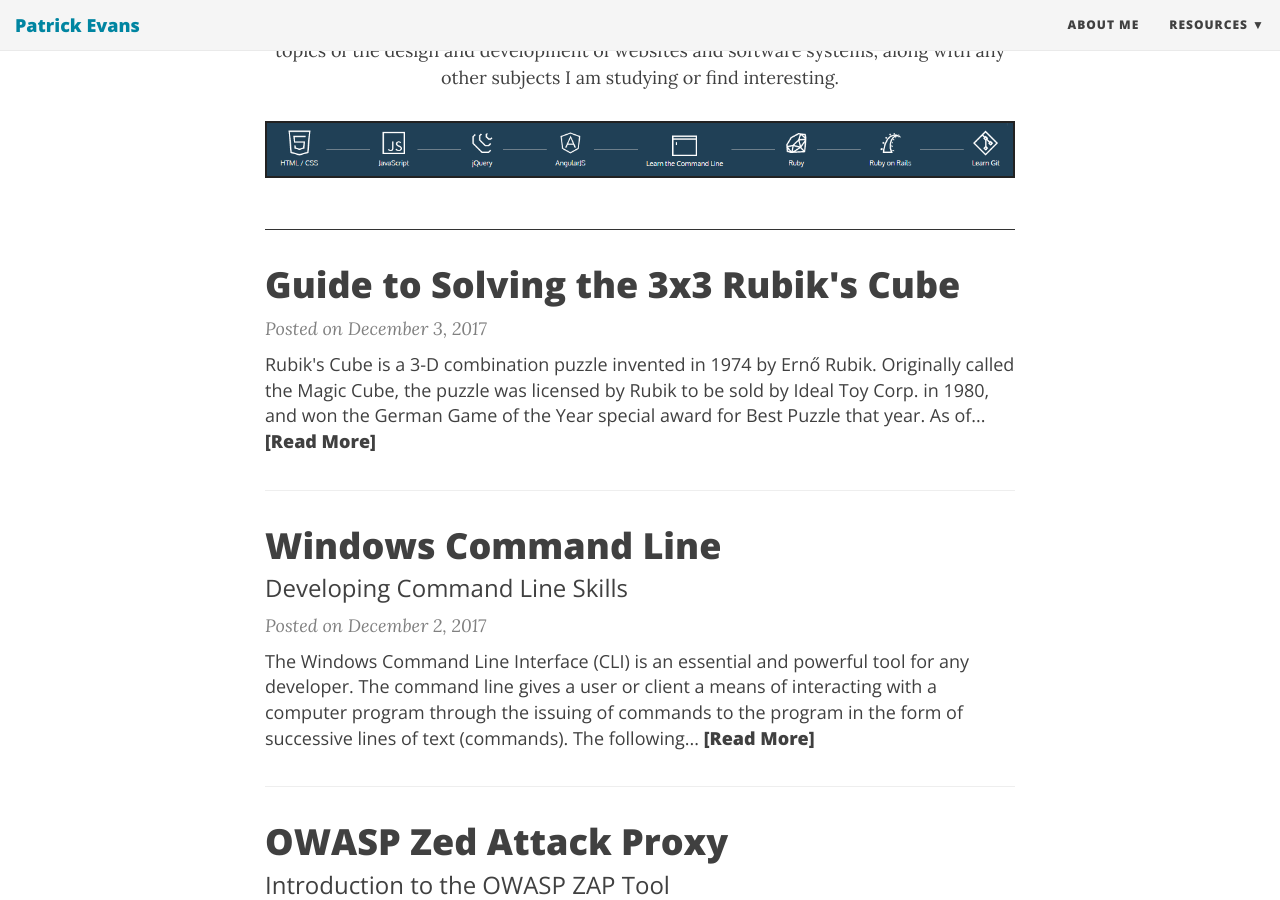
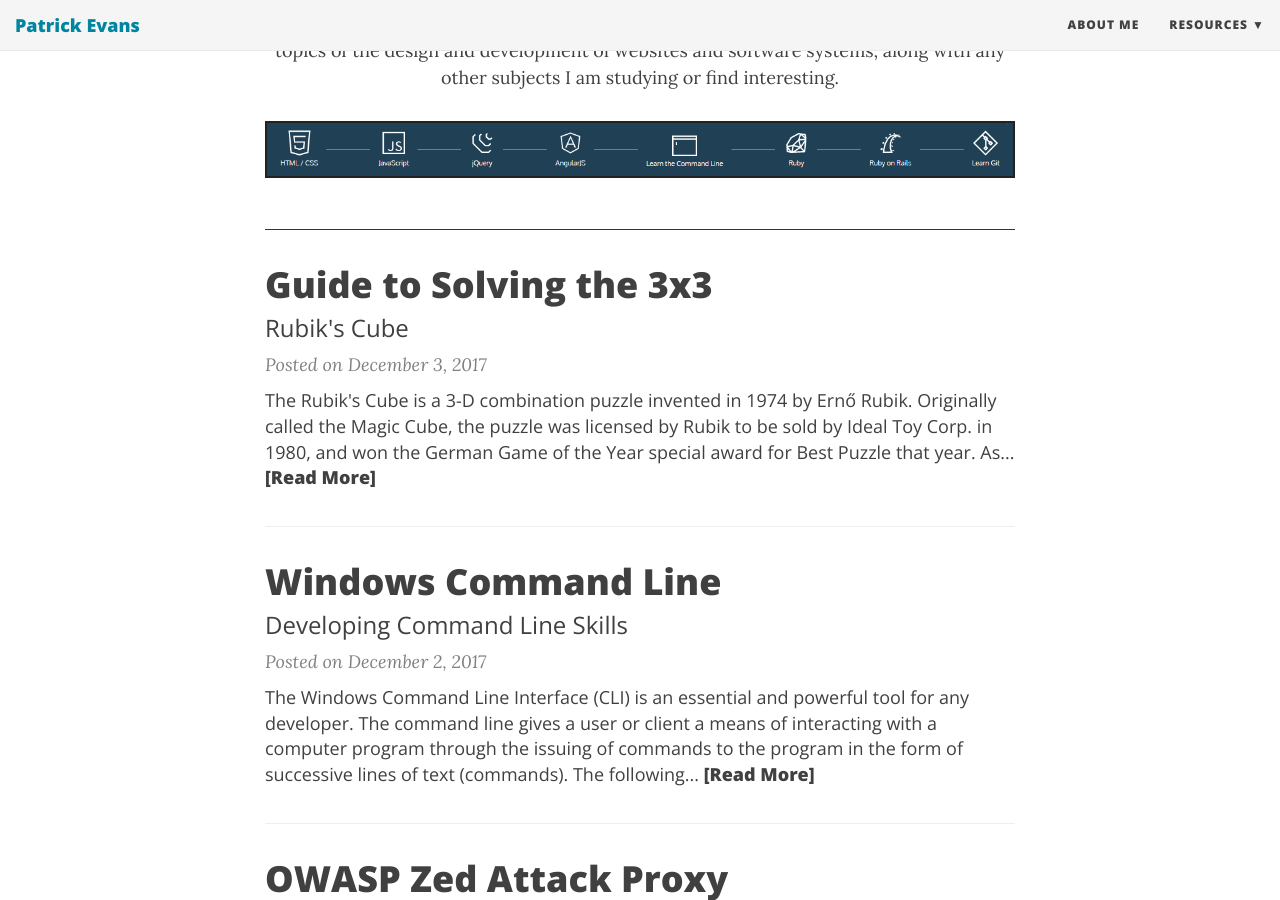
Before and after one commit to patevs/old_blog, a Jekyll site: the page built from index.html, in a window 1280 px wide and 900 px high, scrolled down 908 px. Built offline with Jekyll 4.4.1, drawn with Linux system fonts in a browser that asks for light colours; nearby versions of some CDN libraries; the list of posts is cut into pages by our own code.

Commit message:
formatting_minor rubik _post

```diff
--- a/_posts/2017-12-03-rubix-cube.md
+++ b/_posts/2017-12-03-rubix-cube.md
@@ -1,11 +1,12 @@
 ---
 layout: post
-title: Guide to Solving the 3x3 Rubik's Cube
+title: Guide to Solving the 3x3
+subtitle: Rubik's Cube
 ---
 
 <div style="border-bottom:1px solid black">
 <p>
-Rubik's Cube is a 3-D combination puzzle invented in 1974 by Ernő Rubik. Originally called the Magic Cube, the puzzle was licensed by Rubik to be sold by Ideal Toy Corp. in 1980, and won the German Game of the Year special award for Best Puzzle that year. As of January 2009, 350 million cubes had been sold worldwide making it the world's top-selling puzzle game.
+The Rubik's Cube is a 3-D combination puzzle invented in 1974 by Ernő Rubik. Originally called the Magic Cube, the puzzle was licensed by Rubik to be sold by Ideal Toy Corp. in 1980, and won the German Game of the Year special award for Best Puzzle that year. As of January 2009, 350 million cubes had been sold worldwide making it the world's top-selling puzzle game.
 </p>
 <p style="text-align:center"> More information: <a href="http://simplyadvanced.net/blog/cheat-sheet-for-windows-command-prompt/">here</a></p>
 </div>
@@ -43,7 +44,7 @@ For more help with stage two see animated algorithms: [here](https://ruwix.com/t
 
 ___
 <br>
-## Stage Three : Solve Cube
+## Stage Three : Solve The Cube
 
 | *Cross* | *Edges* | *Corners* | __Solved__ |
 | :---: | :---: | :---: | :---: |
@@ -74,11 +75,11 @@ ___
 | ![corners](https://ruwix.com/pics/solution/15.png) | <img src="/img/rubik_stage_3_corners.png" style="border:1px solid black" /> |
 
 ### Solve:
-1. With all pieces in their right places you just have to orient the corner pieces to finish the puzzle. This proved to be the most complicated step so read the instructions bellow carefully.
-2. Hold the cube in your hand with an unsolved corner in the front-right-top corner, then do the algorithm below twice or four times until that specific piece is oriented correctly: <br>
+* With all pieces in their right places you just have to orient the corner pieces to finish the puzzle. This proved to be the most complicated step so read the instructions bellow carefully.
+1. Hold the cube in your hand with an unsolved corner in the front-right-top corner, then do the algorithm below twice or four times until that specific piece is oriented correctly: <br>
 <img src="/img/rubik_stage_3_final.png" style="border:1px solid black; display:block; margin:auto" /><br>
-3. Turn the top layer only to move another unsolved yellow piece to the front-right-top corner of the cube and do the same __R' D' R D__ algorithm again until this specific piece is ok. Be careful not to move the two bottom layers between the algorithms and never rotate the whole cube.
-4. Repeat this until your Cube is __solved__.
+2. Turn the top layer only to move another unsolved yellow piece to the front-right-top corner of the cube and do the same __R' D' R D__ algorithm again until this specific piece is ok. Be careful not to move the two bottom layers between the algorithms and never rotate the whole cube.
+3. Repeat this until your Cube is __solved__.
 <br>
 
 ___
```
